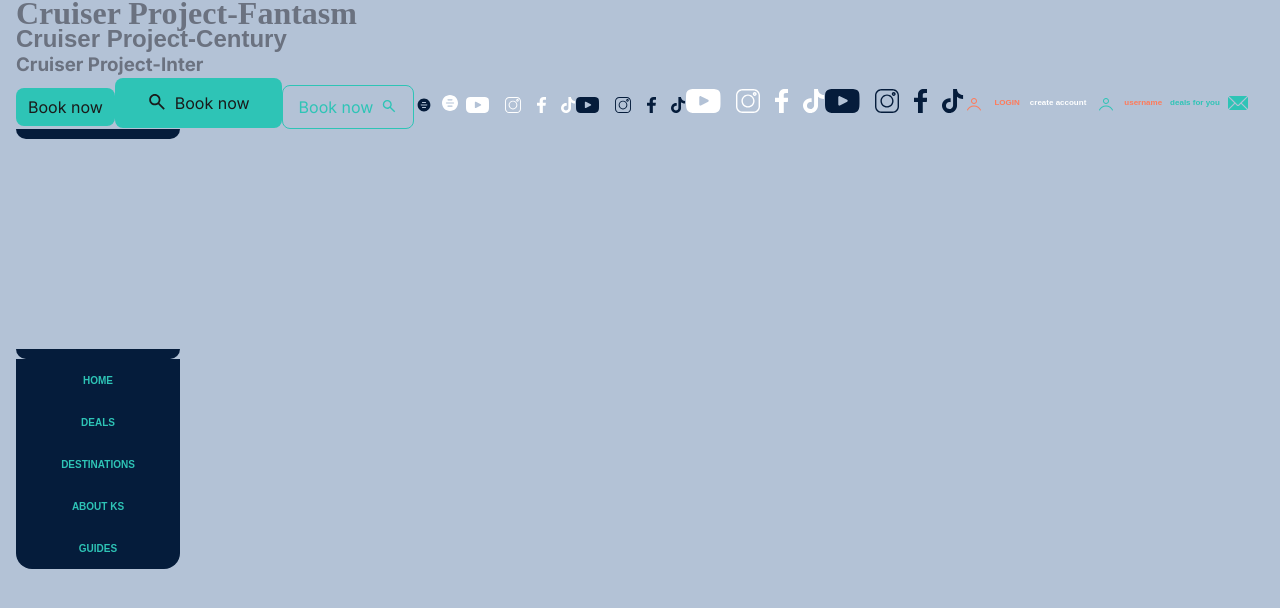
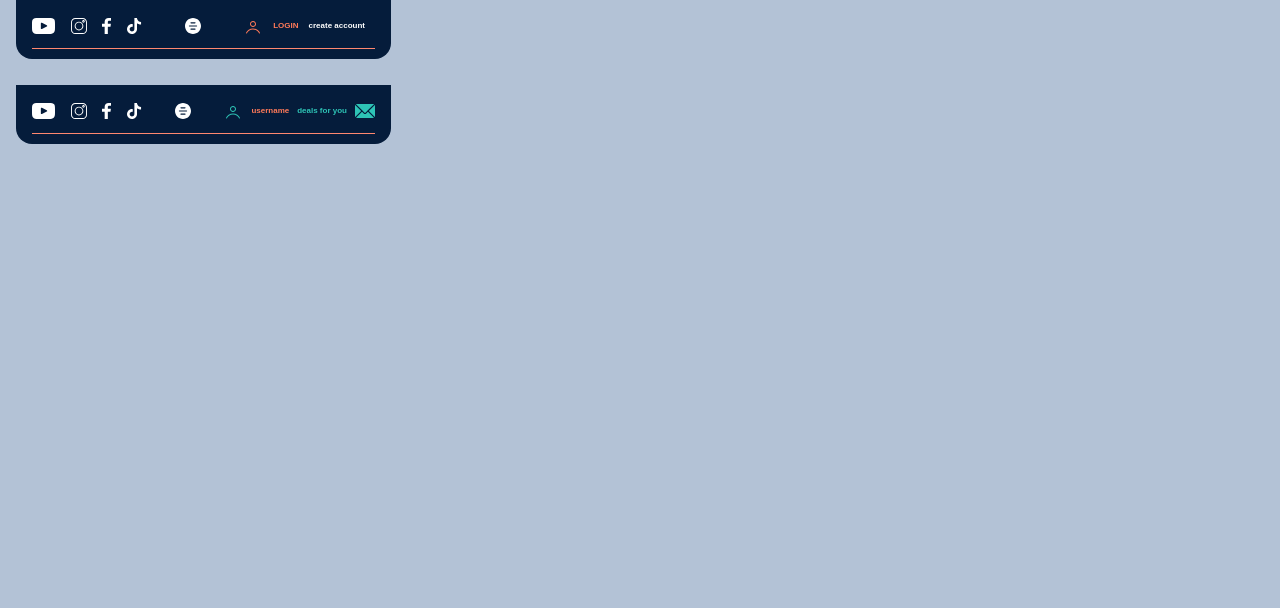
Before and after one commit to odlymedina1983-dev/cruise_reservation-Project, a React (Vite) app: page / in a window 1280 px wide. Shown: the top 608 px of the page. Built offline with nearby package versions, Linux system fonts and the light colour scheme.

Commit message:
feat: navbar done + setup base system (tokens, layout, structure)

```diff
--- a/src/App.jsx
+++ b/src/App.jsx
@@ -5,13 +5,14 @@ import MenuButton from './components/MenuButton/MenuButton'
 import SocialBar from './components/SocialBar/SocialBar'
 import UserBar from './components/UserBar/UserBar'
 import LinkDrawer from './components/LinkDrawer/LinkDrawer'
+import NavBar_Mobile from './components/NavBar/NavBarMobile'
 
 function App() {
 return (
     <MainLayout>
         <main>
               <Container>
-                <h1>Cruiser Project-Fantasm</h1>
+                {/* <h1>Cruiser Project-Fantasm</h1>
                 <h2>Cruiser Project-Century</h2>
                 <h3>Cruiser Project-Inter</h3>
                 <CTA
@@ -46,7 +47,10 @@ return (
                 <UserBar logged={true} username="username" />
 
                 <LinkDrawer isOpen={false} />
-                <LinkDrawer isOpen={true} />
+                <LinkDrawer isOpen={true} /> */}
+                <NavBar_Mobile logged={false} />
+                <br />
+                <NavBar_Mobile logged={true} username="username" />
               </Container>
         </main>
     </MainLayout>
--- /dev/null
+++ b/src/components/NavBar/NavBarMobile.jsx
@@ -0,0 +1,42 @@
+import { useState } from 'react'
+import SocialBar from '../SocialBar/SocialBar'
+import MenuButton from '../MenuButton/MenuButton'
+import UserBar from '../UserBar/UserBar'
+import LinkDrawer from '../LinkDrawer/LinkDrawer'
+
+function NavBar_Mobile({ logged = false, username = 'username' }) {
+  const [isOpen, setIsOpen] = useState(false)
+
+  const handleToggleDrawer = () => {
+    setIsOpen((prev) => !prev)
+  }
+
+  return (
+    <nav className="mobile-navbar" aria-label="Mobile navigation">
+      <div className="mobile-navbar__bar">
+        <div className="mobile-navbar__content">
+          <SocialBar size="mobile" color="white" />
+
+          <MenuButton
+            size="xl"
+            color="white"
+            ariaLabel={isOpen ? 'Close menu' : 'Open menu'}
+            onClick={handleToggleDrawer}
+          />
+
+          <UserBar logged={logged} username={username} />
+        </div>
+
+        <span className="mobile-navbar__line" aria-hidden="true" />
+      </div>
+
+      {isOpen && (
+        <div className="mobile-navbar__drawer">
+          <LinkDrawer isOpen={true} />
+        </div>
+      )}
+    </nav>
+  )
+}
+
+export default NavBar_Mobile
--- /dev/null
+++ b/src/styles/components/_NavBarMobile.scss
@@ -0,0 +1,40 @@
+@use '../tokens' as *;
+
+.mobile-navbar {
+  position: relative;
+  width: 375px;
+}
+
+.mobile-navbar__bar {
+  display: flex;
+  flex-direction: column;
+  width: 375px;
+  min-height: 50px;
+  padding: 10px 16px;
+  background: $color-bg-brand;
+  border-radius: 0 0 16px 16px;
+}
+
+.mobile-navbar__content {
+  display: flex;
+  align-items: center;
+  justify-content: space-between;
+  width: 343px;
+  min-height: 24px;
+}
+
+.mobile-navbar__line {
+  display: block;
+  width: 343px;
+  height: 1px;
+  margin-top: 6px;
+  background: $color-state-error;
+}
+
+.mobile-navbar__drawer {
+  position: absolute;
+  top: 50px;
+  left: 50%;
+  transform: translateX(-50%);
+  z-index: 10;
+}
--- a/src/styles/main.scss
+++ b/src/styles/main.scss
@@ -5,6 +5,7 @@
 @use './components/SocialBar';
 @use './components/UserBar';
 @use './components/LinkDrawer';
+@use './components/NavBarMobile';
 
 @import url('https://fonts.googleapis.com/css2?family=Inter:wght@400;500;600;700&display=swap');
 
```
